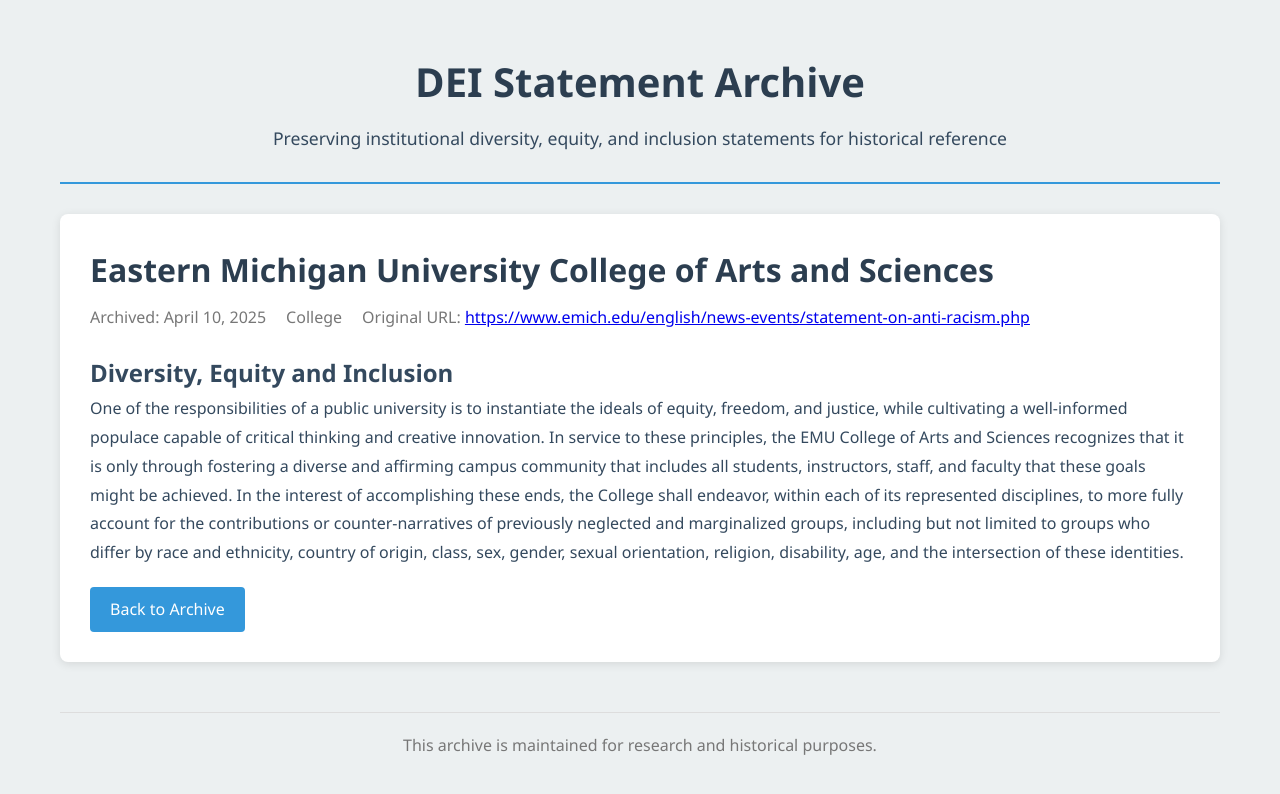
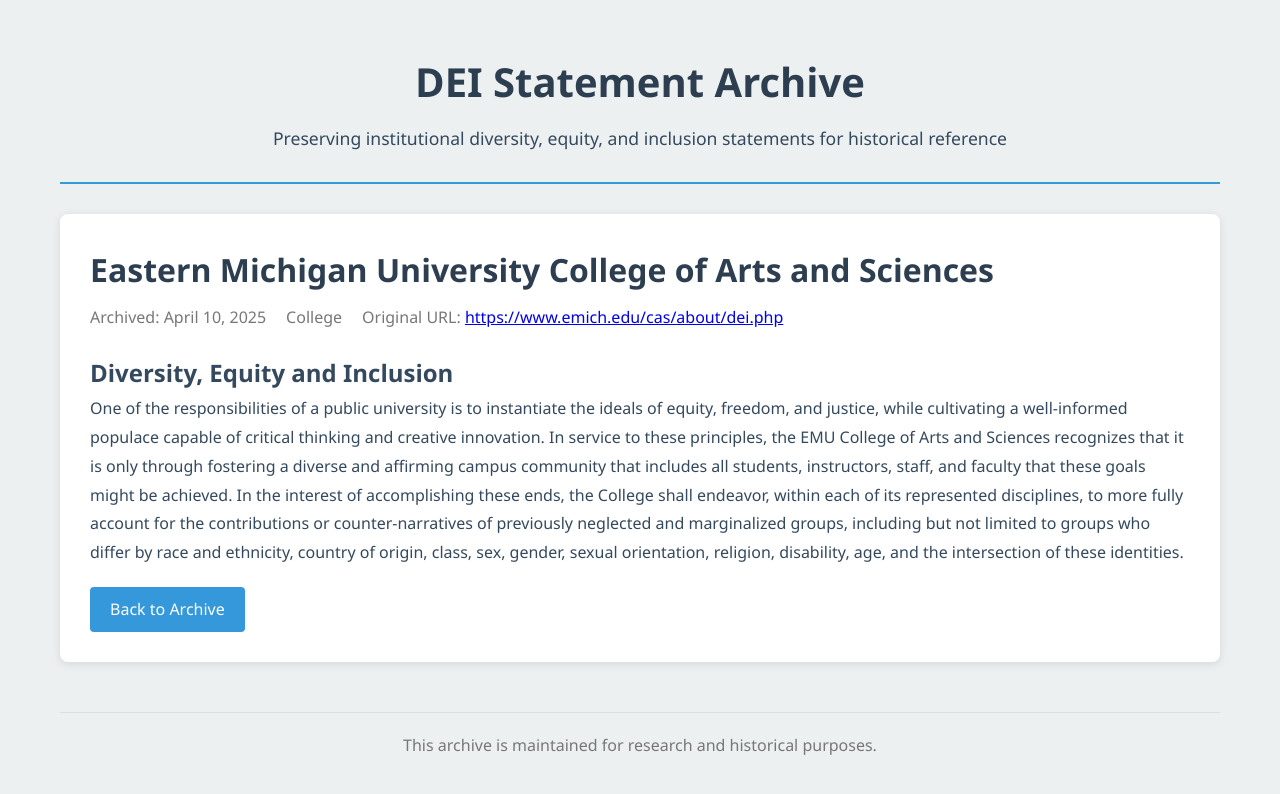
Before and after one commit to Jodo1010/dei_emu_archive, a plain HTML site: page statements/emu-college-arts-sciences.html in a window 1280 px wide. Drawn offline with Linux system fonts and the light colour scheme.

Commit message:
Update emu-college-arts-sciences.html

```diff
--- a/statements/emu-college-arts-sciences.html
+++ b/statements/emu-college-arts-sciences.html
@@ -19,7 +19,7 @@
                 <div class="statement-meta">
                     <span class="archived-date">Archived: April 10, 2025</span>
                     <span class="category">College</span>
-                    <span class="source">Original URL: <a href="https://www.emich.edu/cas/about/dei.php" target="_blank">https://www.emich.edu/english/news-events/statement-on-anti-racism.php</a></span>
+                    <span class="source">Original URL: <a href="https://www.emich.edu/cas/about/dei.php" target="_blank">https://www.emich.edu/cas/about/dei.php</a></span>
                 </div>
             </div>
 
```
